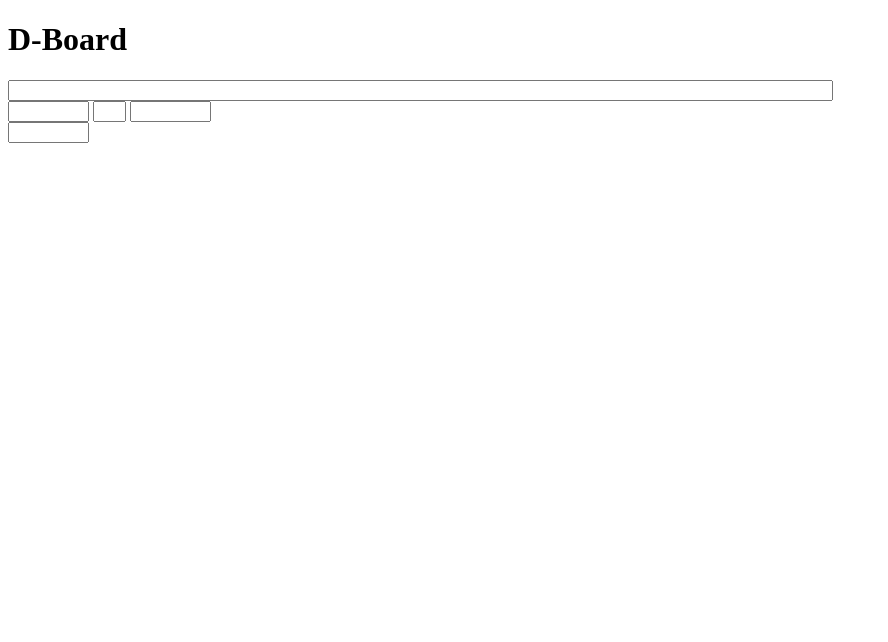
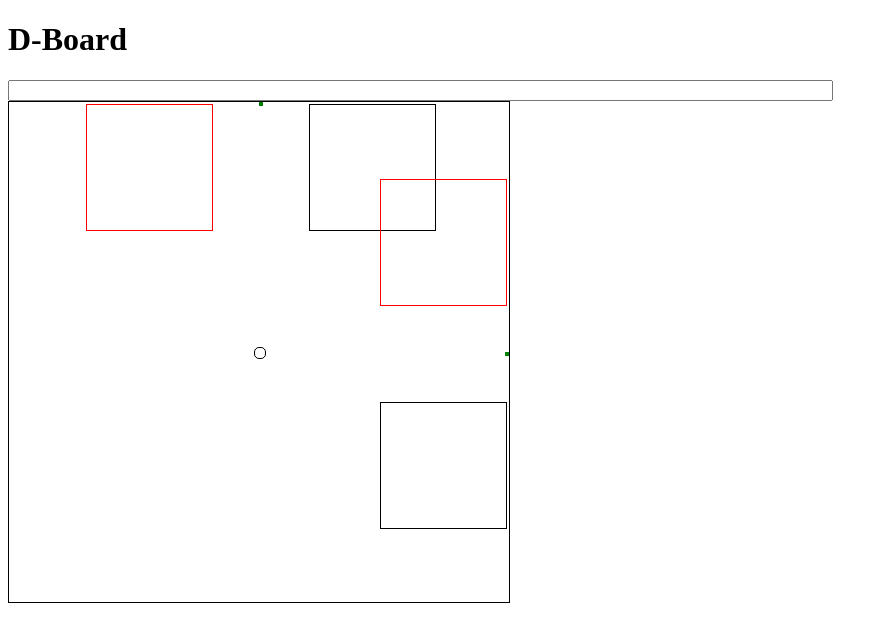
Before and after one commit to greysonp/dboard, a plain HTML site: page index.html in a window 1280 px wide. Shown: the whole page, without its empty margins (0-888 px from the left). Drawn offline with Linux system fonts and the light colour scheme.

Commit message:
Partly done with the general layout.

```diff
--- a/css/style.css
+++ b/css/style.css
@@ -0,0 +1,77 @@
+#dboard
+{
+	position: relative;
+	width: 500px;
+	height: 500px;
+	border: 1px solid black;
+}
+
+.minor-node
+{
+	border: 1px solid black;
+	width: 125px;
+	height: 125px;
+}
+
+#root-node
+{
+	position: absolute;
+	left: 245px;
+	top: 245px;
+	width: 10px;
+	height: 10px;
+	border-radius: 5px;
+	border: 1px solid black;
+}
+
+/**********/
+/*TOP NODE*/
+/**********/
+#top-node
+{
+	position: absolute;
+	top: 0px;
+	left: 250px;
+	border: 2px solid green;
+}
+
+#tl-node
+{
+	position: absolute;
+	top: 0px;
+	left: -175px;
+	border-color: red;
+}
+
+#tr-node
+{
+	position: absolute;
+	top: 0px;
+	right: -175px;
+}
+
+/************/
+/*RIGHT NODE*/
+/************/
+#right-node
+{
+	position: absolute;
+	top: 250px;
+	right: 0px;
+	border: 2px solid green;
+}
+
+#rt-node
+{
+	position: absolute;
+	right: 0px;
+	top: -175px;
+	border-color: red;
+}
+
+#rb-node
+{
+	position: absolute;
+	right: 0px;
+	bottom: -175px;
+}
--- a/index.html
+++ b/index.html
@@ -10,12 +10,34 @@
 
 </head>
 <body>
-
 	<h1>D-Board</h1>
 	<div><input type="text" id="input" size="100"></input></div>
-	<input type="text" id="l-option" size="7"></input>
-	<input type="text" id="c-option" size="1"></input>
-	<input type="text" id="r-option" size="7"></input>
-	<div><input type="text" id="m-option" size="7"></input></div>
+
+	<div id="dboard">
+		<div id="root-node"></div>
+
+		<!-- TOP NODE -->
+		<div id="top-node">
+			<div id="tl-node" class="minor-node">
+				<div id="tl-t"></div>
+				<div id="tl-r"></div>
+				<div id="tl-b"></div>
+				<div id="tl-l"></div>
+			</div>
+			<div id="tr-node" class="minor-node"></div>
+		</div>
+
+		<!-- RIGHT NODE -->
+		<div id="right-node">
+			<div id="rt-node" class="minor-node"></div>
+			<div id="rb-node" class="minor-node"></div>
+		</div>
+
+		<!-- BOTTOM NODE -->
+		<div id="bottom-node"></div>
+
+		<!-- LEFT NODE -->
+		<div id="left-node"></div>
+	</div>
 </body>
 </html>
```
